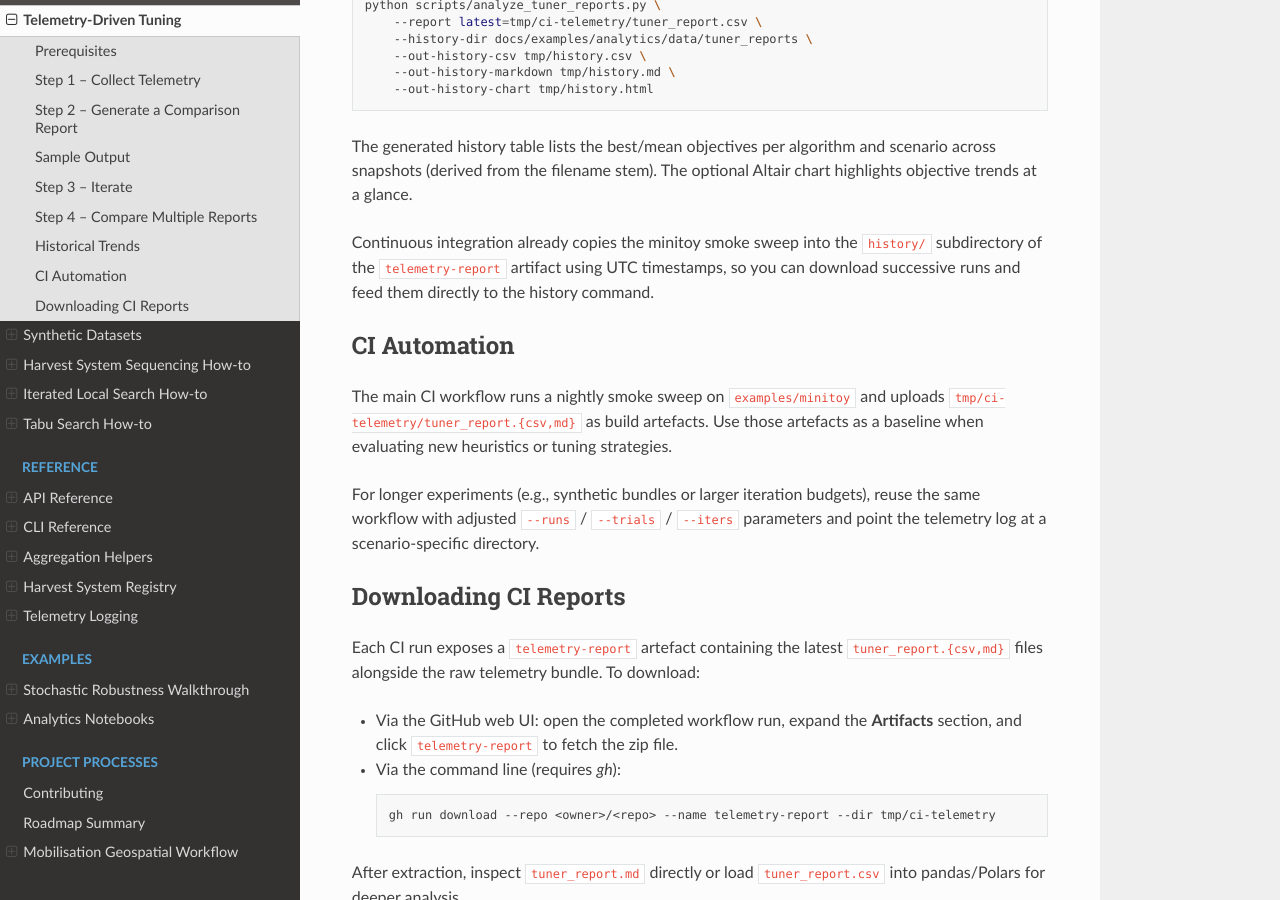
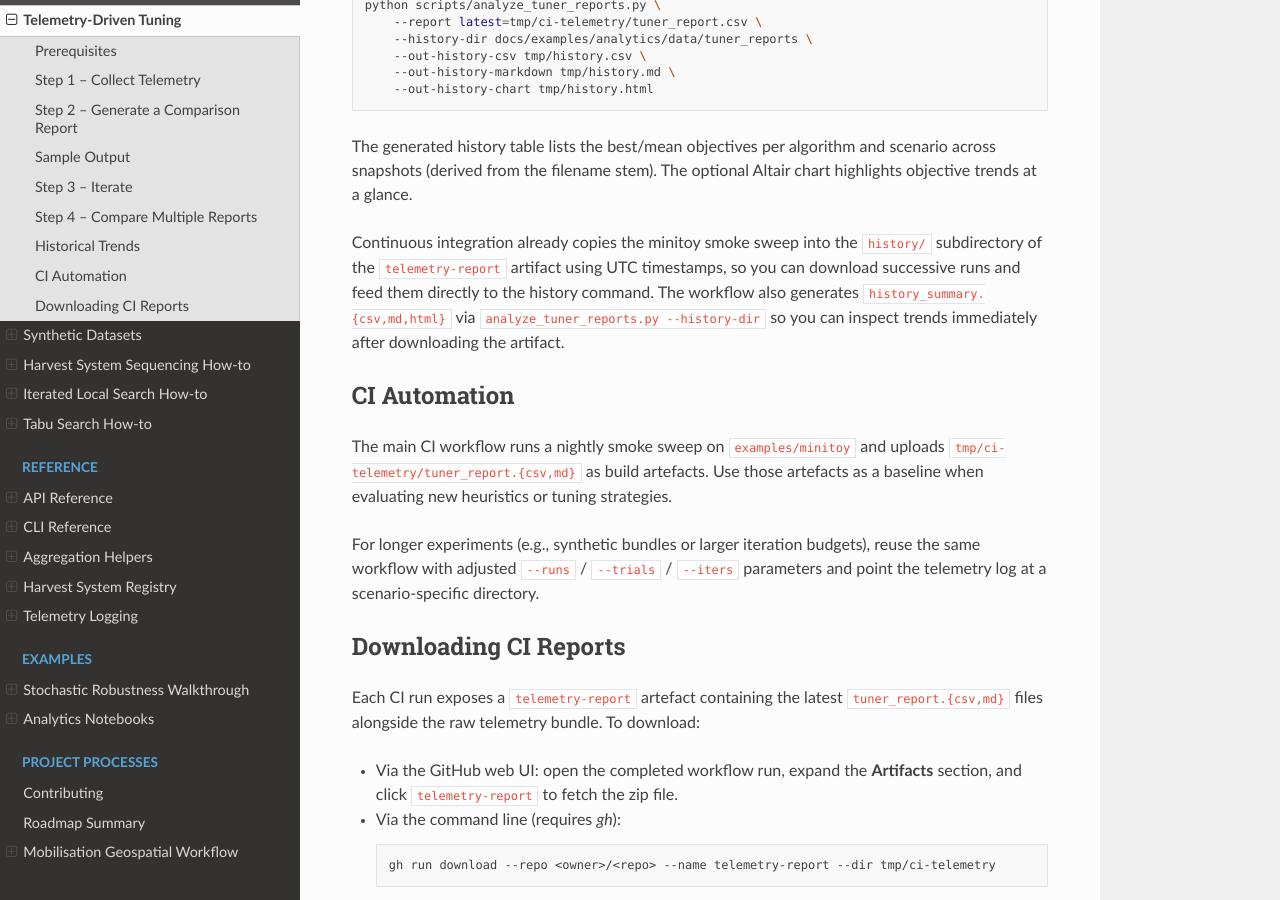
Before and after one commit to UBC-FRESH/fhops, a Sphinx documentation site: the page built from docs/howto/telemetry_tuning.rst, in a window 1280 px wide and 900 px high, scrolled down 2396 px. Built offline with Sphinx 7.4.7 and the Read the Docs theme 3.1.0, drawn with Linux system fonts in a browser that asks for light colours.

Commit message:
ci: publish telemetry history summary artifacts

```diff
--- a/docs/howto/telemetry_tuning.rst
+++ b/docs/howto/telemetry_tuning.rst
@@ -132,7 +132,9 @@ chart highlights objective trends at a glance.
 Continuous integration already copies the minitoy smoke sweep into the
 ``history/`` subdirectory of the ``telemetry-report`` artifact using UTC
 timestamps, so you can download successive runs and feed them directly to the
-history command.
+history command. The workflow also generates ``history_summary.{csv,md,html}``
+via ``analyze_tuner_reports.py --history-dir`` so you can inspect trends
+immediately after downloading the artifact.
 
 CI Automation
 -------------
```
Also changed, not shown: 1 other file.
